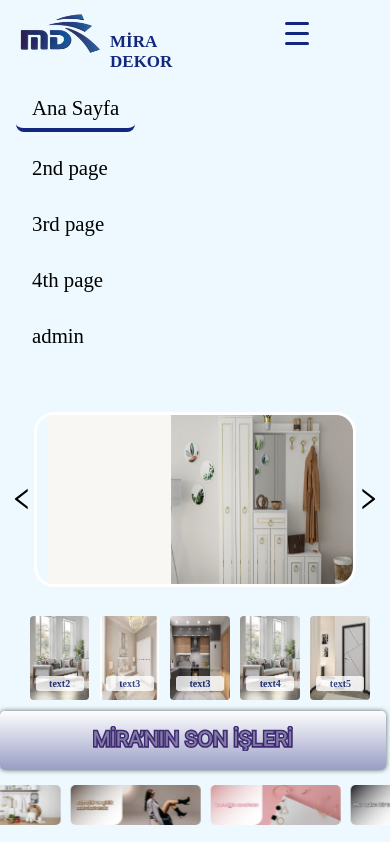
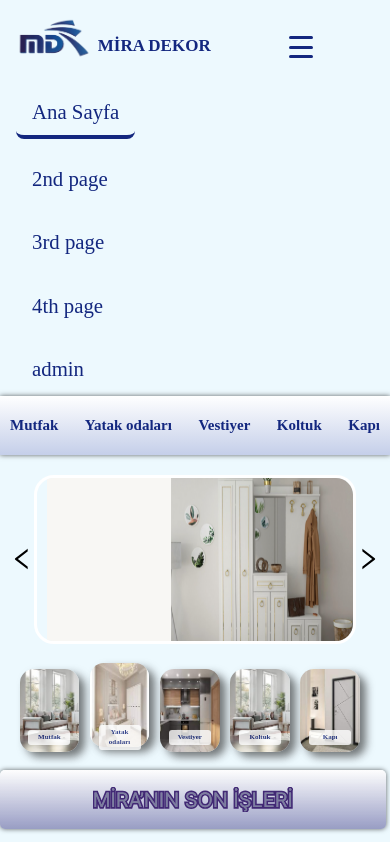
Before and after one commit to ahmadjb/hsmobilyaa, a React (Create React App) app: page /home in a window 390 px wide. Shown: the top 842 px of the page. Built offline with nearby package versions, Linux system fonts and the light colour scheme; no server answers; the database is empty; a web font is replaced by a local one.

Commit message:
top menu + new page of doors

```diff
--- a/package.json
+++ b/package.json
@@ -13,6 +13,7 @@
     "@testing-library/react": "^13.4.0",
     "@testing-library/user-event": "^13.5.0",
     "antd": "^5.12.5",
+    "bootstrap": "^5.3.2",
     "cors": "^2.8.5",
     "firebase": "^10.7.1",
     "gh-pages": "^5.0.0",
--- a/src/App.js
+++ b/src/App.js
@@ -12,11 +12,14 @@ import Certifications from "./components/Certifications/Certifications";
 import Projects from "./components/Projects/Project";
 import AboutMe from "./components/About Me/AboutMe";
 import Admin from './components/Admin/Admin';
+import DoorPage from './components/Top menu/DoorPage';
+import 'bootstrap/dist/css/bootstrap.min.css';
+
 
 import { useSelector } from "react-redux";
 
-const App=()=> {
-    const location=useLocation();
+const App = () => {
+    const location = useLocation();
     const theme = useSelector(state => state.theme);
     return (
         <div className="App" style={theme}>
@@ -50,6 +53,9 @@ const App=()=> {
                             <Route path="/admin">
                                 <Admin />
                             </Route>
+                            <Route path="/doorPage">
+                                <DoorPage />
+                            </Route>
                             <Route path="*">
                                 <Redirect to="/home" />
                             </Route>
--- a/src/app.css
+++ b/src/app.css
@@ -141,7 +141,7 @@
 	max-width: 90%;
 	max-height: 70%;
 	border-radius: 10px;
-	border: 2px solid white;
+	border: 1px solid white;
 	/* Add the border style, width, and color */
 	align-items: last baseline;
 	justify-items: center;
@@ -149,7 +149,7 @@
 
 }
 .card-container{
-background-color: rgba(18, 7, 53, 0.144);
+background-color: rgba(19, 10, 50, 0.144);
 width: 100%;
 height: 80%;
 border-radius: 10px;
@@ -165,7 +165,7 @@ margin-left: 5px;
 		width: 90%;
 		height: auto;
 		border-radius: 10px;
-		border: 2px solid white;
+		border: 1px solid white;
 		/* Add the border style, width, and color */
 		align-items: last baseline;
 		justify-items: center;
@@ -309,16 +309,14 @@ margin-left: 5px;
 	height: 120%;
 	border-radius: 5px;
 	overflow: hidden;
-	/* Ensure that the image doesn't overflow its container */
 }
 
 .constant-photo {
-	width: 90%;
+	width: 85%;
 	height: 80%;
 	object-fit: cover;
-	/* Maintain aspect ratio and cover the container */
 	border-radius: 18px;
-	padding: 10px;
+	box-shadow: 12px 9px 9px rgba(31, 31, 31, 0.592);
 }
 
 
@@ -327,6 +325,7 @@ margin-left: 5px;
 		width: 85%;
 		height: 150%;
 		border-radius: 14px;
+	box-shadow: 6px 5px 9px rgba(31, 31, 31, 0.592);
 	}
 }
 
@@ -376,6 +375,24 @@ margin-left: 5px;
 		font-family: inherit;
 	}
 }
+.text-style-3 {
+	font-weight: bold;
+	color: rgb(19, 39, 127);
+	font-size: 22px;
+	font-family: inherit;
+}
+
+@media (max-width: 767px) {
+	.text-style-3 {
+		font-weight: bold;
+		color: rgb(19, 39, 127);
+		font-size: 15px;
+		font-family: inherit;
+		padding: 10px;
+	}
+}
+
+
 
 .text-style-container {
 
@@ -383,28 +400,27 @@ margin-left: 5px;
 	color: rgb(19, 39, 127);
 	font-family: inherit;
 	font-Size: 25px;
-	margin-Top: 7px;
 	width: 100%;
 	border-radius: 10px;
 	display: flex;
 	justify-content: center;
 	align-items: center;
 	margin-top: -25%;
+	margin-left: -7.5%;
 
 }
 
 @media (max-width: 767px) {
 	.text-style-container {
-		padding-left: 5px;
 		font-weight: bolder;
 		color: rgb(19, 39, 127);
 		font-family: inherit;
 		font-Size: 10px;
-		margin-Top: 7px;
 		display: flex;
 		justify-content: center;
 		align-items: center;
-		margin-top: -55%;
+		margin-top: -37%;
+
 
 	}
 }
@@ -432,8 +448,8 @@ margin-left: 5px;
 		font-weight: bold;
 		color: rgb(19, 39, 127);
 		font-family: inherit;
-		font-Size: 10px;
-		margin-Top: 1%;
+		font-Size: 7px;
+		margin-Top: 4px;
 		width: 90%;
 		background-color: white;
 		border-radius: 3px;
@@ -445,7 +461,7 @@ margin-left: 5px;
 .logo-text {
 	padding-left: 10px;
 	font-weight: bolder;
-	margin-top: 40px;
+	margin-top: 25px;
 	color: rgb(19, 39, 127);
 	font-family: inherit;
 }
@@ -454,7 +470,7 @@ margin-left: 5px;
 	.logo-text {
 		padding-left: 7px;
 		font-weight: bolder;
-		margin-top: 40px;
+		margin-top: 25px;
 		color: rgb(19, 39, 127);
 		font-family: inherit;
 		font-size: 17px;
@@ -466,17 +482,17 @@ margin-left: 5px;
 /* styles.css or styles.scss */
 
 .mira-logo {
-	width: 130px;
-	height: 65px;
-	padding-top: 20px;
-	padding-bottom: 10px;
+	width: 15%;
+	height: auto;
+	padding-top: 5px;
+	padding-bottom: 15px;
 }
 
 @media (max-width: 767px) {
 	.mira-logo {
-		width: 90px;
-		height: 45px;
-		padding-top: 20px;
+		width: 20%;
+		height: auto;
+		padding-top: 10px;
 		padding-bottom: 10px;
 	}
 
@@ -726,6 +742,7 @@ margin-left: 5px;
 	}
 }
 
+
 .last-works {
 	/* Fullscreen width and height for a seamless mirror surface */
 	width: 100%;
@@ -749,6 +766,31 @@ margin-left: 5px;
 
   /* Ensure transparency for content within the mirror element */
   .last-works > * {
+	background-color: transparent;
+  }
+
+  .main-page-top-menu{
+
+  /* Fullscreen width and height for a seamless mirror surface */
+	width: 100%;
+	height: 7vh;
+
+	/* Remove border and background color for transparency */
+	border: none;
+	background-color: transparent;
+
+	/* Center and stretch content for optimal positioning */
+	display: flex;
+	justify-content: center;
+	align-items: center;
+
+	/* Optional: Add subtle gradient overlay for depth */
+	background: linear-gradient(to bottom, rgba(255, 255, 255, 0.977) 0%, rgba(68, 72, 167, 0.24) 100%);
+
+	/* Optional: Add subtle border for visual separation */
+	box-shadow: 0 0 5px rgba(0, 0, 0, 0.611);
+  }
+  .main-page-top-menu > * {
 	background-color: transparent;
   }
 
@@ -881,3 +923,19 @@ margin-left: 5px;
 	background-color: #ccc;
 	cursor: not-allowed;
   }
+.page-of-images{
+	max-height: 200px;
+	max-width: 400px;
+}
+
+.main-contianer{
+
+	padding-left: 10%;
+	padding-right: 10%;
+}
+@media (max-width: 767px) {
+	.main-contianer{
+
+	}
+
+}
--- a/src/components/Home/Home.js
+++ b/src/components/Home/Home.js
@@ -3,6 +3,8 @@ import { imgDB, txtDB } from '../Admin/firebaseConfig';
 import { v4 } from 'uuid';
 import { ref, uploadBytes, getDownloadURL } from "firebase/storage";
 import { getDocs, addDoc, collection } from 'firebase/firestore';
+import { Link } from 'react-router-dom';
+
 
 import React, { useEffect, useState } from "react";
 import Typewriter from 'typewriter-effect/dist/core';
@@ -49,7 +51,7 @@ function Home(props) {
   const getDataDoors = async () => {
     const valRef = collection(txtDB, 'doors');
     const dataDB = await getDocs(valRef);
-    const alldata = dataDB.docs.map(val=>({...val.data(),id:val.id}));
+    const alldata = dataDB.docs.map(val => ({ ...val.data(), id: val.id }));
     setDoors(alldata);
 
 
@@ -58,7 +60,7 @@ function Home(props) {
   const getDataBedRooms = async () => {
     const valRef = collection(txtDB, 'bedrooms');
     const dataDB = await getDocs(valRef);
-  const alldata = dataDB.docs.map(val=>({...val.data(),id:val.id}));
+    const alldata = dataDB.docs.map(val => ({ ...val.data(), id: val.id }));
     setBedrooms(alldata);
 
 
@@ -66,13 +68,13 @@ const getDataBedRooms = async () => {
 
   useEffect(() => {
     getDataBedRooms();
-},[]);
+  }, []);
 
   useEffect(() => {
     getDataDoors();
-},[]);
-console.log("data");
-console.log(doors);
+  }, []);
+  //console.log("data");
+  //console.log(doors);
 
 
 
@@ -139,6 +141,21 @@ console.log(doors);
 
     return (
       <div className="photo-carousel-container">
+        <div className='main-page-top-menu'>
+          <div style={{ width: 800 }}>
+            <div style={{ display: 'flex', justifyContent: 'space-between', alignItems: 'center' }}>
+            <Link to="/doorPage" className='text-style-3' style={{ textDecoration: 'none' }}>Mutfak</Link>
+              <div className='text-style-3'>Yatak odaları</div>
+              <div className='text-style-3'>Vestiyer</div>
+              <div className='text-style-3'>Koltuk</div>
+              <div className='text-style-3'>Kapı</div>
+            </div>
+
+          </div>
+
+
+        </div>
+        <div style={{ paddingTop: 20 }}></div>
 
         <div style={{ display: 'flex', justifyContent: 'space-between' }}>
           <div className="left-arrow">
@@ -158,34 +175,34 @@ console.log(doors);
           </div>
         </div>
         <div className="photo-container">
-          <div className="col-12 col-md-4" >
+          <div>
             <img src={photoo1} alt="Image 1" className="constant-photo" />
             <div className="photo-text text-style-container" >
-              <div className="text-style-2">text2</div>
+              <div className="text-style-2">Mutfak</div>
             </div>
           </div>
-          <div className="col-12 col-md-4">
+          <div>
             <img src={photoo2} alt="Image 2" className="constant-photo" />
             <div className="photo-text text-style-container">
-              <div className="text-style-2">text3</div>
+              <div className="text-style-2">Yatak odaları</div>
             </div>
           </div>
-          <div className="col-12 col-md-4">
+          <div>
             <img src={photoo3} alt="Image 3" className="constant-photo" />
             <div className="photo-text text-style-container">
-              <div className="text-style-2">text3</div>
+              <div className="text-style-2">Vestiyer</div>
             </div>
           </div>
-          <div className="col-12 col-md-4">
+          <div >
             <img src={photoo1} alt="Image 4" className="constant-photo" />
             <div className="photo-text text-style-container" >
-              <div className="text-style-2">text4</div>
+              <div className="text-style-2">Koltuk</div>
             </div>
           </div>
-          <div className="col-12 col-md-4">
+          <div >
             <img src={photoo5} alt="Image 5" className="constant-photo" />
             <div className="photo-text text-style-container" >
-              <div className="text-style-2">text5</div>
+              <div className="text-style-2">Kapı</div>
             </div>
           </div>
         </div>
@@ -203,7 +220,7 @@ console.log(doors);
         <Bedrooms bedrooms={bedrooms} />
         <Doors doors={doors} />
 
-        <div style={{display:'flex',justifyContent:'center',alignItems:'center',fontSize:60,paddingTop:30}}> Geliştirilmekte</div>
+        <div style={{ display: 'flex', justifyContent: 'center', alignItems: 'center', fontSize: 60, paddingTop: 30 }}> Geliştirilmekte</div>
         <Workcard />
 
       </div>
--- a/src/components/Navbar/Navbar.js
+++ b/src/components/Navbar/Navbar.js
@@ -1,9 +1,8 @@
 import React, { useEffect, useRef, useState } from "react";
 import { useDispatch, useSelector } from "react-redux";
 import { useLocation } from "react-router-dom";
-
 import HSlogo from "../../Data/newlogo.png";
-
+import { Link } from 'react-router-dom';
 import LightModeIcon from '@mui/icons-material/LightMode';
 import DarkModeIcon from '@mui/icons-material/DarkMode';
 import './navbar.css';
@@ -61,13 +60,13 @@ const Navbar = () => {
     }
 
 
-    let systemTheme='light';
+    let systemTheme = 'light';
     if (window.matchMedia && window.matchMedia('(prefers-color-scheme: dark)').matches) {
-        systemTheme='dark';
+        systemTheme = 'dark';
     }
 
     useEffect(() => {
-        if (systemTheme==='dark') {
+        if (systemTheme === 'dark') {
             handleModeChange();
         }
     }, [systemTheme]);
@@ -80,10 +79,11 @@ const Navbar = () => {
     return (
         <div className="main">
             <div className="navbar" style={{ backgroundColor: bgColor }}>
-                <div className="logoContainer">
-                <img src={HSlogo} alt="degree" className="mira-logo" />
-                <div className="logo-text"> MİRA DEKOR</div>
-                </div>
+
+                    <Link to="/home" className="logoContainer" style={{ textDecoration: 'none' }}>
+                        <img src={HSlogo} alt="degree" className="mira-logo" />
+                        <div className="logo-text"> MİRA DEKOR</div>
+                    </Link>
                 <div className="navsContainer" style={{ color: nonThemeColor }}>
                     <Routes />
                 </div>
@@ -93,7 +93,7 @@ const Navbar = () => {
                         <div id="darkModeBtn" style={{ display: "none" }}><DarkModeIcon /></div>
                     </div>*/}
 
-                   { /*<div className="colorSelector" onClick={handleColorSelector} style={{ backgroundColor: activeColor }}>
+                    { /*<div className="colorSelector" onClick={handleColorSelector} style={{ backgroundColor: activeColor }}>
                         {
                             isColorModalShown && <ColorModal selectColor={changeColor} onConfirm={handleColorSelector} />
                         }
--- a/src/components/Navbar/navbar.css
+++ b/src/components/Navbar/navbar.css
@@ -27,6 +27,8 @@
 	margin-left: auto;
 	flex-wrap: wrap;
 	margin-right: 1rem;
+	margin-top: -7%;
+	padding-left: 5%;
 }
 .navsContainer a{
 	text-decoration: none;
@@ -38,6 +40,7 @@
 	padding: 0.5rem 1rem 0.5rem 1rem;
 	/* margin-left: 1rem; */
 	font-size: 1.5rem;
+	color: rgb(19, 39, 127);;
 }
 .active {
 	/* margin-left: 1rem; */
@@ -174,6 +177,7 @@
 		/* margin-left: 1rem; */
 		/* margin-right: 0rem; */
 		--burger-menu-radius: 3em;
+		margin-top: -30%;
 		position: relative;
 		/* top: 5vh;
 		left: 5vw; */
@@ -187,7 +191,7 @@
 	}
 	.burger-menu .line {
 		position: absolute;
-		left: 25%;
+		left: 40%;
 		width: 50%;
 		height: 3px;
 		background: #13277f;
--- /dev/null
+++ b/src/components/Top menu/DoorPage.js
@@ -0,0 +1,63 @@
+
+import { imgDB, txtDB } from '../Admin/firebaseConfig';
+import React, { useState, useEffect } from 'react';
+import { getDocs, addDoc, collection } from 'firebase/firestore';
+import { Link } from 'react-router-dom';
+
+const Doors = () => {
+
+
+  const [doors, setDoors] = useState([]);
+
+  const getDataDoors = async () => {
+    const valRef = collection(txtDB, 'doors');
+    const dataDB = await getDocs(valRef);
+    const alldata = dataDB.docs.map(val => ({ ...val.data(), id: val.id }));
+    setDoors(alldata);
+
+  }
+  useEffect(() => {
+    getDataDoors();
+  }, []);
+
+  const renderImages = () => {
+    return doors.map((door, index) => (
+      <div key={index} className="col-lg-4 col-md-6 col-12 mb-3">
+        {/* Adjust the classes as per your styling needs */}
+        <img src={door.imgUrl} style={{maxWidth:'100%'}} alt={`Door ${index}`} className="page-of-images" />
+      </div>
+    ));
+  };
+
+
+
+  return (
+    <div style={{paddingTop:10}}>
+      <div className='main-page-top-menu'>
+        <div style={{ width: 800 }}>
+          <div style={{ display: 'flex', justifyContent: 'space-between', alignItems: 'center' }}>
+          <Link to="/home" className='text-style-3' style={{ textDecoration: 'none' }}>Mutfak</Link>
+            <div className='text-style-3'>Yatak odaları</div>
+            <div className='text-style-3'>Vestiyer</div>
+            <div className='text-style-3'>Koltuk</div>
+            <div className='text-style-3'>Kapı</div>
+          </div>
+        </div>
+      </div>
+      <div className='main-contianer'>
+      <div style={{paddingBottom:60}}></div>
+      <div className='text-style'>Mutfaklar</div>
+      <div style={{paddingBottom:30}}></div>
+
+      <div style={{fontSize:20}} >{doors.length} sonuç gösteriliyor. En yeniye göre sıralandı</div>
+      <div style={{ paddingTop: 20}}>
+        <div className="row">
+          {renderImages()}
+        </div>
+      </div>
+      </div>
+    </div>
+  );
+};
+
+export default Doors;
--- a/src/index.js
+++ b/src/index.js
@@ -2,6 +2,8 @@ import React from 'react';
 import ReactDOM from 'react-dom/client';
 import { Provider } from 'react-redux';
 import { BrowserRouter } from 'react-router-dom';
+import 'bootstrap/dist/css/bootstrap.min.css';
+
 
 import App from './App';
 import store from './store/theme';
```
Also changed, not shown: src/components/Home/new.js (deleted), 1 other file (tests, documents, lock files or other folders). Lines whose indentation alone changed are shown as unchanged.
